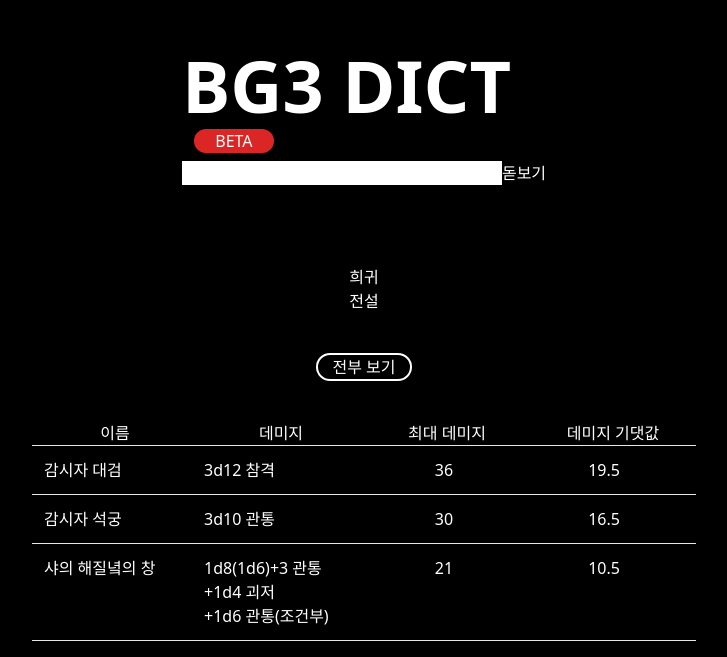
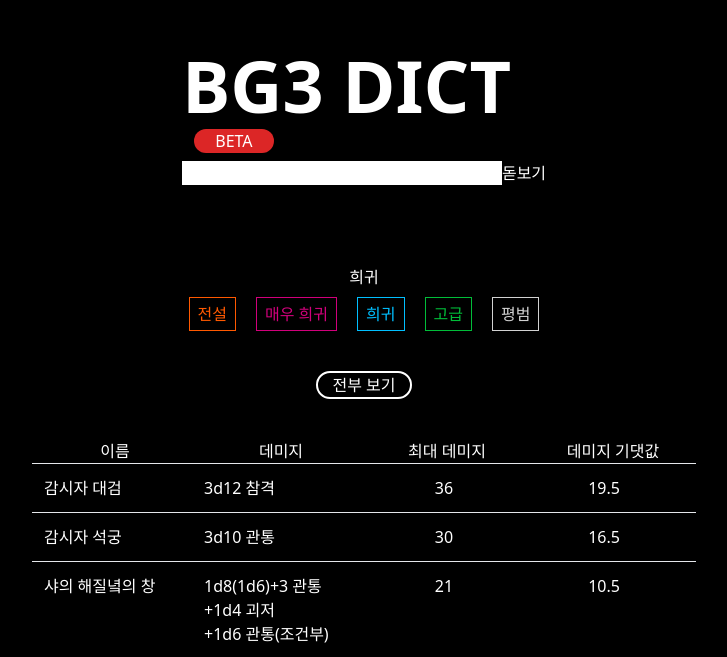
Before and after one commit to doongeon/next-baldurs-wiki, a Next.js app: page / in a window 1280 px wide. Shown: the part 143-800 px from the top of the page, without its empty margins (276-1003 px from the left). Built offline with nearby package versions, Linux system fonts and the light colour scheme.

Commit message:
add rarity filter

```diff
--- a/app/components/Filter.tsx
+++ b/app/components/Filter.tsx
@@ -1,34 +1,17 @@
-import { useRecoilState, useSetRecoilState } from "recoil";
-import { Rarity, rarityFilterState } from "../Atom";
+import { Rarity } from "../Atom";
+import RarityFilterBtn from "./RarityFilterBtn";
 
 export default function Filter() {
-  const [rarityFilter, setRarityFilter] = useRecoilState(rarityFilterState);
-
-  const toggleSet = (filter: Rarity) => {
-    setRarityFilter((set) => {
-      const newSet = set;
-
-      if (!set.has(filter)) {
-        newSet.add(filter);
-        return newSet;
-      }
-
-      newSet.delete(filter);
-      return newSet;
-    });
-  };
-
-  const handleClick = (filter: Rarity) => {
-    toggleSet(filter);
-    console.log(rarityFilter);
-  };
-
   return (
     <div>
-      <div>
+      <div className="text-center">
         희귀
-        <div className="text-white">
-          <div onClick={() => handleClick(Rarity.Legendary)}>전설</div>
+        <div className="text-white flex gap-5 *:py-1 *:px-2 mt-2">
+          <RarityFilterBtn text="전설" rarity={Rarity.Legendary} />
+          <RarityFilterBtn text="매우 희귀" rarity={Rarity.VeryRare} />
+          <RarityFilterBtn text="희귀" rarity={Rarity.Rare} />
+          <RarityFilterBtn text="고급" rarity={Rarity.Uncommon} />
+          <RarityFilterBtn text="평범" rarity={Rarity.Common} />
         </div>
       </div>
     </div>
--- /dev/null
+++ b/app/components/RarityFilterBtn.tsx
@@ -0,0 +1,75 @@
+import { useRecoilState } from "recoil";
+import { Rarity, rarityFilterState } from "../Atom";
+import getRarityColor from "../src/getRarityColor";
+import styled from "styled-components";
+import { useEffect, useState } from "react";
+
+interface RarityFilterBtnProps {
+  text: string;
+  rarity: Rarity;
+}
+
+const Button = styled.div<{ rarity: Rarity; active: boolean }>`
+  color: ${(props) => getRarityColor(props.rarity)};
+  border: 1px solid ${(props) => getRarityColor(props.rarity)};
+  text-shadow: ${(props) =>
+    props.active
+      ? "0px 0px 10px " +
+        getRarityColor(props.rarity) +
+        ", 0px 0px 20px rgba(255,255,255,0.9)"
+      : ""};
+  box-shadow: ${(props) =>
+    props.active
+      ? "0px 0px 15px " +
+        getRarityColor(props.rarity) +
+        ", inset 0px 0px 5px " +
+        getRarityColor(props.rarity)
+      : ""};
+  transition: linear 0.1s;
+`;
+
+export default function RarityFilterBtn({
+  text,
+  rarity,
+}: RarityFilterBtnProps) {
+  const [rarityFilter, setRarityFilter] = useRecoilState(rarityFilterState);
+  const [active, setActive] = useState(false);
+
+  const toggleSet = (filter: Rarity) => {
+    setRarityFilter((set) => {
+      const newSet = new Set(set);
+
+      if (!newSet.has(filter)) {
+        newSet.add(filter);
+        return newSet;
+      }
+
+      newSet.delete(filter);
+      return newSet;
+    });
+  };
+
+  const handleClick = (filter: Rarity) => {
+    toggleSet(filter);
+  };
+
+  useEffect(() => {
+    if (rarityFilter.has(rarity)) {
+      setActive(true);
+      return;
+    }
+
+    setActive(false);
+  }, [rarityFilter]);
+
+  return (
+    <Button
+      rarity={rarity}
+      active={active}
+      onClick={() => handleClick(rarity)}
+      className="cursor-pointer"
+    >
+      {text}
+    </Button>
+  );
+}
--- /dev/null
+++ b/app/src/getRarityColor.ts
@@ -0,0 +1,9 @@
+import { Rarity } from "../Atom";
+
+export default function getRarityColor(rarity: Rarity | string): string {
+  if (rarity === Rarity.Legendary) return "#FF5900";
+  if (rarity === Rarity.VeryRare) return "#D1007B";
+  if (rarity === Rarity.Rare) return "#01BFFF";
+  if (rarity === Rarity.Uncommon) return "#01BD39";
+  return "#D2D2D2";
+}
```
